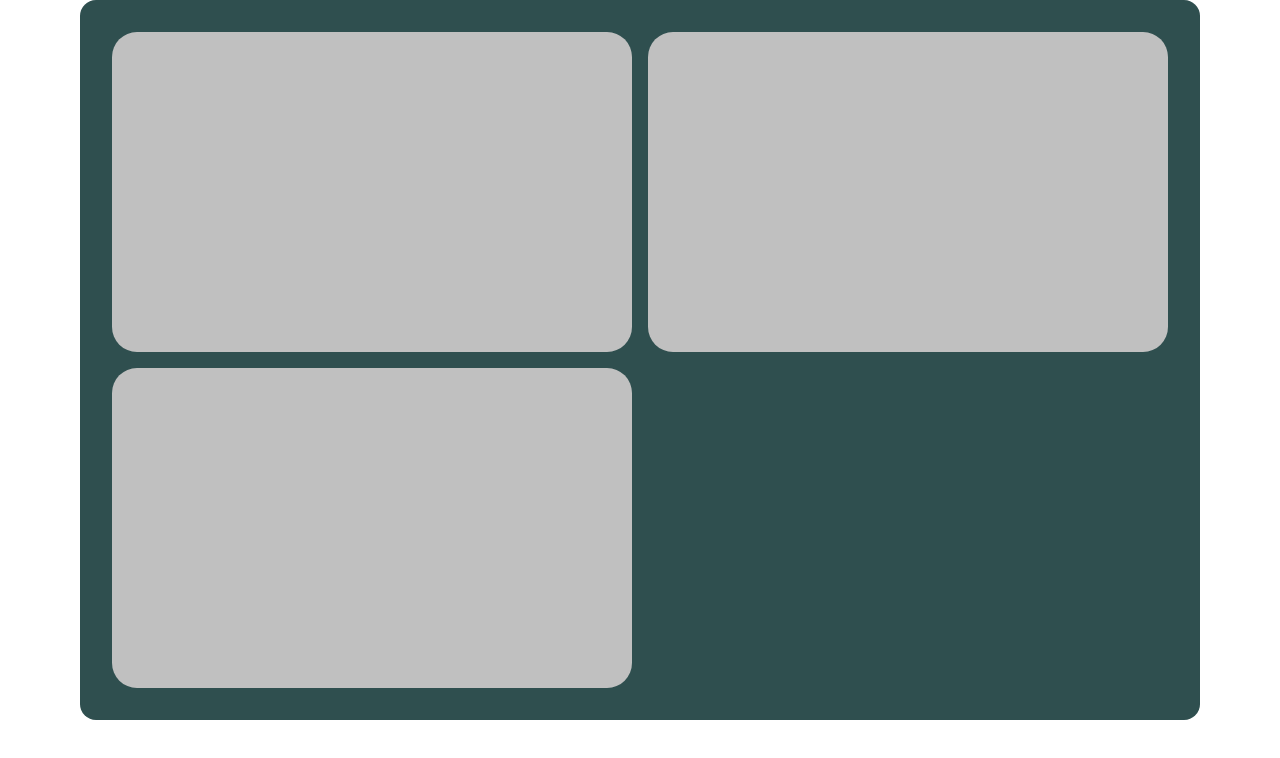
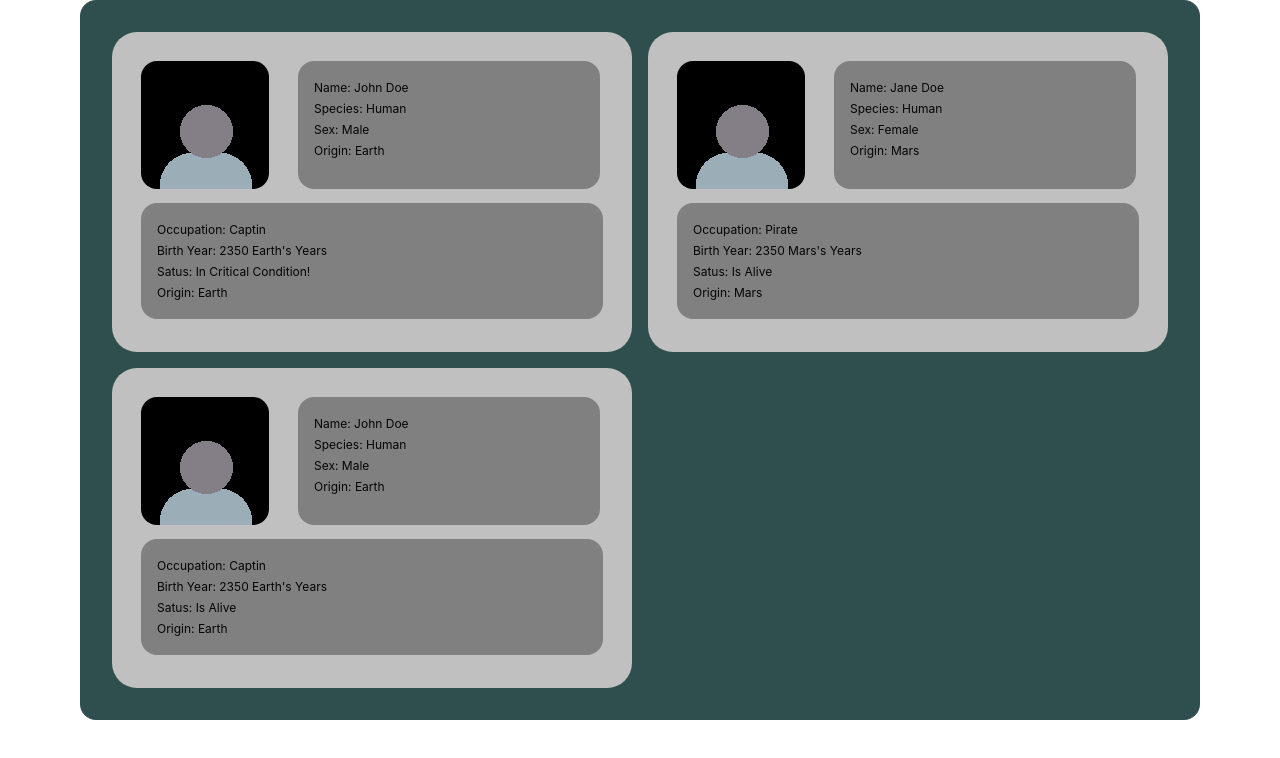
Before and after one commit to KelvinatorWas/MD8, a website built with webpack: page src/index.html in a window 1280 px wide. Built offline with nearby package versions, Linux system fonts and the light colour scheme; data requests are answered from the project's data file; files whose address does not match are found by name.

Commit message:
some refactoring

```diff
--- a/db.json
+++ b/db.json
@@ -9,19 +9,19 @@
       "origin": "Earth",
       "pfp": "john_doe",
       "birth_year": "2350",
-      "alive": true,
+      "status": "In Critical Condition!",
       "desc": "None Included"
     },
     {
       "id": 2,
-      "name": "John Doe",
+      "name": "Jane Doe",
       "species": "Human",
-      "sex": "Male",
-      "occupation": "Captin",
-      "origin": "Earth",
-      "pfp": "john_doe",
+      "sex": "Female",
+      "occupation": "Pirate",
+      "origin": "Mars",
+      "pfp": "jane_doe",
       "birth_year": "2350",
-      "alive": true,
+      "status": "Is Alive",
       "desc": "None Included"
     },
     {
@@ -33,7 +33,7 @@
       "origin": "Earth",
       "pfp": "john_doe",
       "birth_year": "2350",
-      "alive": true,
+      "status": "Is Alive",
       "desc": "None Included"
     }
   ]
--- a/src/scripts.ts
+++ b/src/scripts.ts
@@ -1,36 +1,86 @@
 import axios from 'axios';
 
-const idWrapper = document.querySelector('.id-wrapper');
+// Type for all the data types in IDD database
+type IID = {
+  id: number;
+  name: string;
+  species: string;
+  sex: string;
+  occupation: string;
+  origin: string;
+  pfp: string;
+  birth_year: string;
+  status: string;
+  desc: string;
+};
 
-// create a basic Element
-const createElement = (type = 'div', cssClass = '', jsonIdentifierClass = ''):HTMLElement => {
+const createElement = (type = 'div', cssClass = '', jsonIdentifierClass = ''): HTMLElement => {
   const element = document.createElement(type);
   element.className = cssClass;
   if (jsonIdentifierClass.length) element.classList.add(jsonIdentifierClass);
   return element;
 };
 
-// Type for all the data types in IDD database
-type IID = {
-    id: number,
-    name: string,
-    species: string,
-    sex: string,
-    occupation: string,
-    origin: string,
-    pfp: string,
-    birth_year: string,
-    alive: boolean,
-    desc: string,
+const createTextElement = (parent:HTMLElement, type = 'div', cssClass = '', text = 'Hello') => {
+  const textElement = createElement(type, cssClass);
+  textElement.textContent = text;
+  parent.appendChild(textElement);
+};
+
+class IDCardManager {
+  private idWrapper: HTMLElement | null;
+
+  constructor() {
+    this.idWrapper = document.querySelector('.id-wrapper');
+  }
+
+  private createCardMainData(idCard: HTMLElement, data: IID): void {
+    const mainDataWrapper = createElement(undefined, 'iid-card__main-data-wrapper');
+    const pfp = createElement(undefined, 'iid-card___pfp');
+    const dataRect = createElement('div', 'iid-main-data-wrapper__data-rect');
+    const bottomCardDataRect = createElement('div', 'iid-card-data-rect');
+
+    // Add Top Rect Data Text Elements
+
+    createTextElement(dataRect, 'p', 'iid-main-data-wrapper__text', `Name: ${data.name}`);
+    createTextElement(dataRect, 'p', 'iid-main-data-wrapper__text', `Species: ${data.species}`);
+    createTextElement(dataRect, 'p', 'iid-main-data-wrapper__text', `Sex: ${data.sex}`);
+    createTextElement(dataRect, 'p', 'iid-main-data-wrapper__text', `Origin: ${data.origin}`);
+
+    // Add Bottom Rect Data Text Elements
+
+    createTextElement(bottomCardDataRect, 'p', 'iid-main-data-wrapper__text', `Occupation: ${data.occupation}`);
+    createTextElement(bottomCardDataRect, 'p', 'iid-main-data-wrapper__text', `Birth Year: ${data.birth_year} ${data.origin}'s Years`);
+    createTextElement(bottomCardDataRect, 'p', 'iid-main-data-wrapper__text', `Satus: ${data.status}`);
+    createTextElement(bottomCardDataRect, 'p', 'iid-main-data-wrapper__text', `Origin: ${data.origin}`);
+
+    // Add the Data to the IdCard
+    mainDataWrapper.appendChild(pfp);
+    mainDataWrapper.appendChild(dataRect);
+
+    idCard.appendChild(mainDataWrapper);
+    idCard.appendChild(bottomCardDataRect);
+  }
+
+  fetchAndDraw(): void {
+    const result = axios.get<IID[]>('http://localhost:3004/IID');
+
+    result.then(({ data }) => {
+      data.forEach((id) => {
+        const idCard = createElement(undefined, 'iid-card', 'js-card-wrapper');
+
+        this.createCardMainData(idCard, id);
+
+        if (this.idWrapper) {
+          this.idWrapper.appendChild(idCard);
+        }
+      });
+    });
+  }
 }
 
-const result = axios.get<IID[]>('http://localhost:3004/IID');
+// Create an instance of the class
+const idCardManager = new IDCardManager();
 
-let IIDs:IID[] = [];
-
-result.then(({ data }) => {
-  data.forEach((id) => {
-    const idCard = createElement(undefined, 'iid-card', 'iid-card-wrapper');
-    idWrapper.appendChild(idCard);
-  });
-});
+// Fetch data and render cards
+idCardManager.fetchAndDraw();
--- a/src/styles.scss
+++ b/src/styles.scss
@@ -28,4 +28,55 @@ body {
   height: 320px;
   background-color: silver;
   border-radius: 25px;
+  flex-direction: column;
 }
+
+.iid-card__main-data-wrapper {
+  display: flex;
+  flex-direction: row;
+}
+
+.iid-main-data-wrapper__text{
+  color: #040404;
+  font-family: 'Inter';
+  font-size: 12px;
+  font-style: normal;
+  font-weight: 400;
+  margin: 3px 0px;
+
+}
+
+.iid-card___pfp {
+  width: 128px;
+  height: 128px;
+  border-radius: 16px;
+  background:url('./assets/images/default.png');
+
+  margin: 29px 29px 14px 29px;
+}
+
+.iid-main-data-wrapper__data-rect {
+  display: flex;
+  margin-top: 29px;
+  margin-bottom: 14px;
+  margin-right: 29px;
+
+  border-radius: 16px;
+  background: #808080;
+  flex-direction: column;
+  padding: 16px;
+  width: 52%;
+}
+
+.iid-card-data-rect {
+  display: flex;
+  margin-bottom: 14px;
+  margin-right: 29px;
+  margin-left: 29px;
+
+
+  border-radius: 16px;
+  background: #808080;
+  flex-direction: column;
+  padding: 16px;
+}
```
Also changed, not shown: src/assets/images/default.png (added), src/index.html (line endings or trailing spaces).
